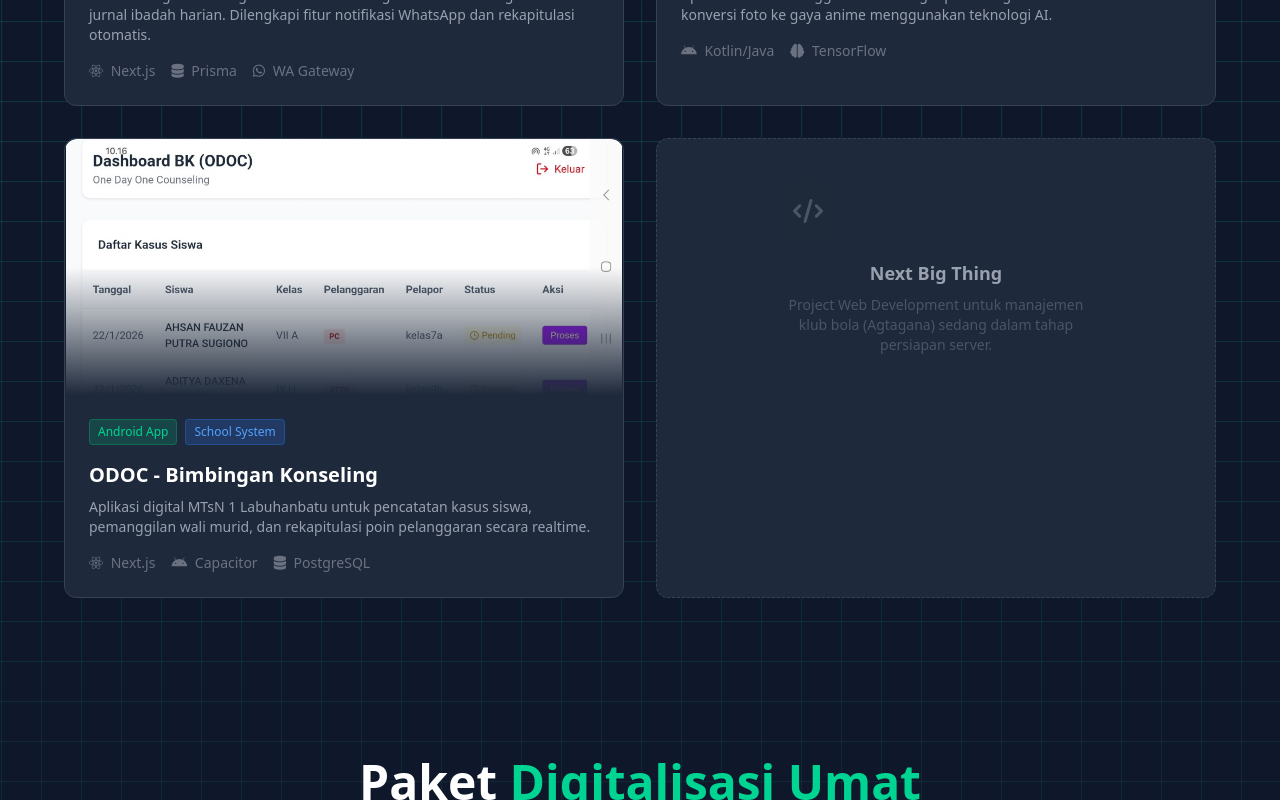
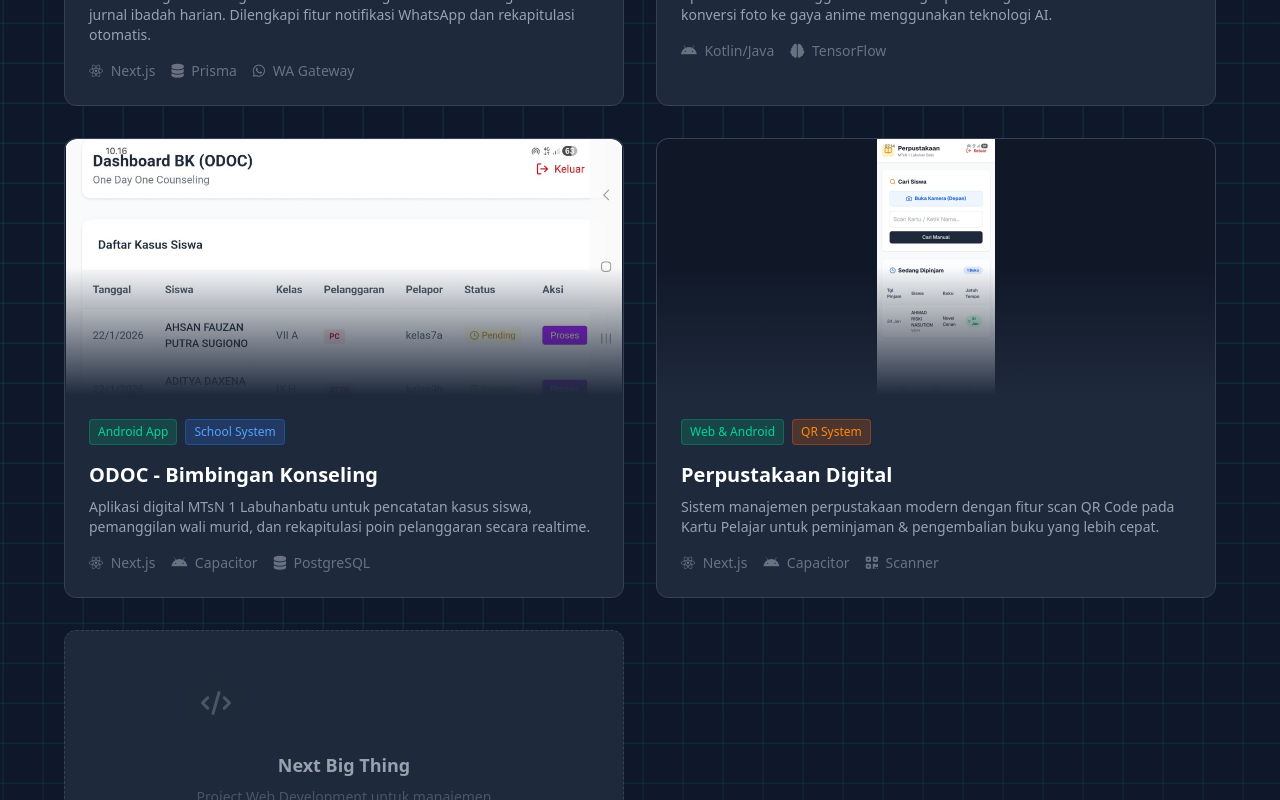
Before and after one commit to ghozaliaja/santrilawasdev-web, a Next.js app: page / in a window 1280 px wide. Shown: the part 1500-2300 px from the top of the page. Built offline with nearby package versions, Linux system fonts and the light colour scheme.

Commit message:
Add Perpustakaan Digital project to portfolio

```diff
--- a/src/app/page.js
+++ b/src/app/page.js
@@ -206,6 +206,42 @@ export default function Home() {
               </div>
             </SpotlightCard>
 
+            <SpotlightCard>
+              <div className="h-64 bg-gray-900 flex items-center justify-center relative overflow-hidden rounded-t-xl group">
+                <img
+                  src="/projects/perpus-dashboard.jpg"
+                  alt="Perpustakaan Digital MTsN 1 Labuhanbatu"
+                  className="h-full w-auto object-contain group-hover:scale-105 transition duration-500"
+                />
+                <div className="absolute inset-0 bg-gradient-to-t from-card via-transparent to-transparent"></div>
+              </div>
+              <div className="p-6">
+                <div className="flex gap-2 mb-4">
+                  <span className="px-2 py-1 bg-emerald-500/20 text-emerald-400 text-xs rounded border border-emerald-500/30">
+                    Web & Android
+                  </span>
+                  <span className="px-2 py-1 bg-orange-500/20 text-orange-400 text-xs rounded border border-orange-500/30">
+                    QR System
+                  </span>
+                </div>
+                <h3 className="text-xl font-bold text-white mb-2">Perpustakaan Digital</h3>
+                <p className="text-gray-400 text-sm mb-4">
+                  Sistem manajemen perpustakaan modern dengan fitur scan QR Code pada Kartu Pelajar untuk peminjaman & pengembalian buku yang lebih cepat.
+                </p>
+                <div className="flex gap-4 text-sm font-mono text-gray-500">
+                  <span>
+                    <i className="fab fa-react mr-1"></i> Next.js
+                  </span>
+                  <span>
+                    <i className="fab fa-android mr-1"></i> Capacitor
+                  </span>
+                  <span>
+                    <i className="fas fa-qrcode mr-1"></i> Scanner
+                  </span>
+                </div>
+              </div>
+            </SpotlightCard>
+
             <SpotlightCard className="flex flex-col items-center justify-center p-10 text-center min-h-[300px] border-dashed">
               <div className="w-16 h-16 bg-gray-800 rounded-full flex items-center justify-center mb-4 text-gray-600">
                 <i className="fas fa-code text-2xl"></i>
```
Also changed, not shown: public/projects/perpus-dashboard.jpg (added), public/projects/perpus-login.jpg (added).
